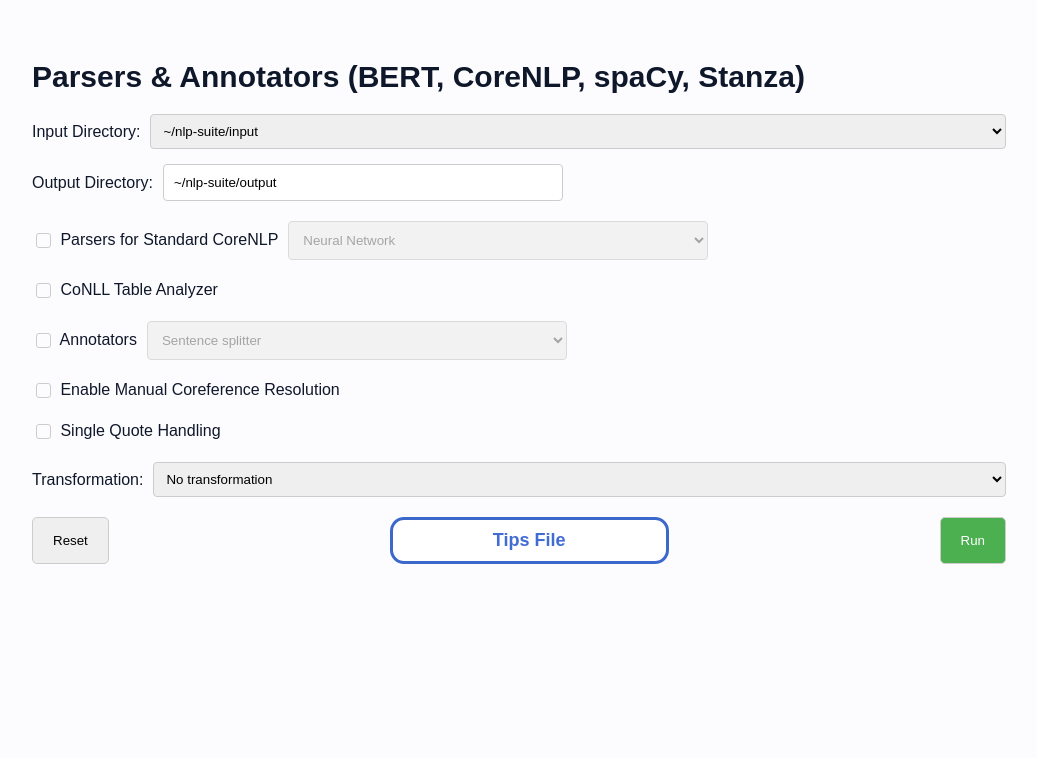
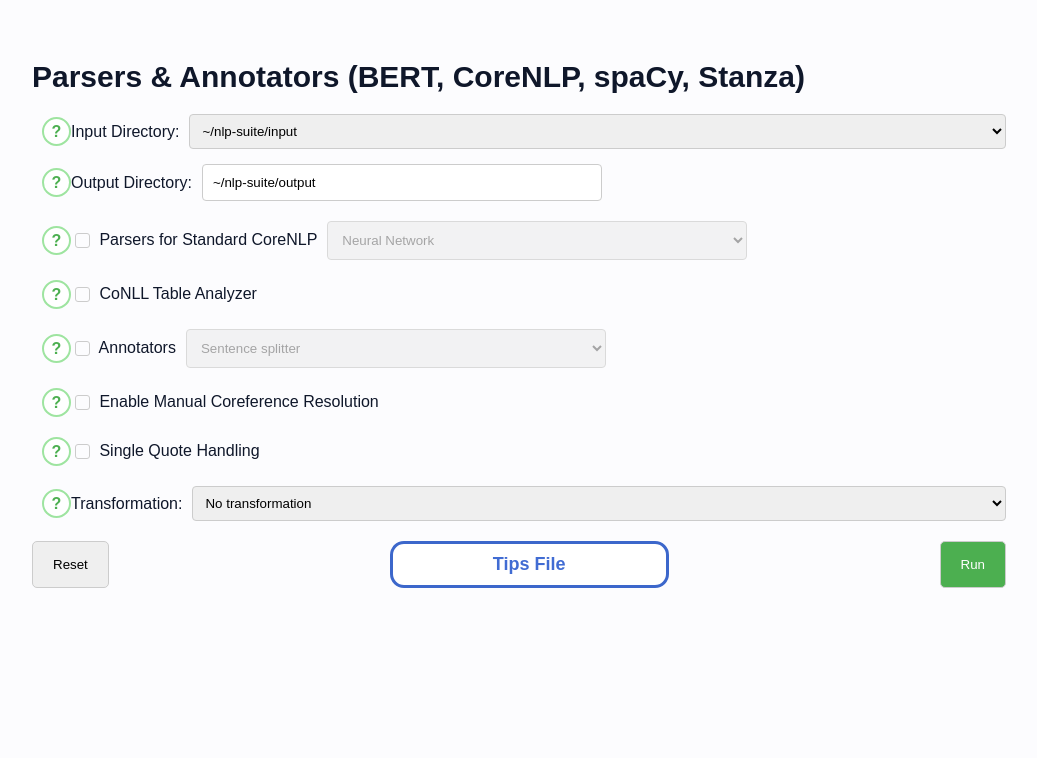
Before and after one commit to NLP-Suite/nlp-suite-ui, a Django app: template templates/parsers_annotators.html in a window 1280 px wide. Shown: the part 66-824 px from the top of the page, without its empty margins (116-1153 px from the left). Before the commit the page ends 630 px from the top, so only its background shows below. Run offline with Django 4.2, Linux system fonts and the light colour scheme; the template is opened without the code that fills it, so the values that code supplies are empty; some libraries are stand-ins or nearby versions.

Commit message:
added tooltips for document statistics and parsers annotators

```diff
--- a/templates/parsers_annotators.html
+++ b/templates/parsers_annotators.html
@@ -9,6 +9,11 @@
 
         {% csrf_token %}
         <div class="form-row">
+            <span class="tooltip">
+                <span class="tooltiptext">
+                    In inputDirectory the script expects a single txt file or a directory containing a set of txt files.
+                </span>
+            </span>
             <label for="inputDirectory">Input Directory:</label>
             <select name="inputDirectory" id="inputDirectory">
                 <option value="~/nlp-suite/input" selected>~/nlp-suite/input</option>
@@ -17,6 +22,11 @@
         </div>
 
         <div class="form-row" style="margin-bottom: 20px;">
+            <span class="tooltip">
+                <span class="tooltiptext">
+                    In outputDirectory the algorithms will produce different file types: txt-format copies of the same input txt files for co-reference, csv files (HTML for gender annotator), and different types of visuals, from Bar charts to utey flowcharts.
+                </span>
+            </span>
             <label for="outputDirectory">Output Directory:</label>
             <input type="text" name="outputDir" value="~/nlp-suite/output" style="width: 100%; max-width: 400px; padding: 10px;" />
         </div>
@@ -35,11 +45,25 @@
 
         <!-- Parsers and annotators options -->
         <div class="form-row" style="margin-bottom: 20px;">
+            <span class="tooltip">
+                <span class="tooltiptext">
+                    Please, tick the checkbox if you wish to use Stanford CoreNLP parser. The parser will produce a CoNLL table (CoNLL U format).<br>
+                    The Stanford CoreNLP CoNLL table is the basis of many of the NLP analyses: noun & verb analysis, function words, clause analysis, query CoNLL.<br>
+                </span>
+            </span>
             <label>
                 <input type="checkbox" id="parsers_var" name="parser_var">
                 Parsers for Standard CoreNLP
             </label>
             <select id="parser_menu_var" name="parser_menu_var" style="width: 100%; max-width: 420px; padding: 10px;">
+                <span class="dropdown">
+                <span class="dropdowntext">
+                    For Stanford CoreNLP you have a choice between two types of parsers:<br>
+                    1. the recommended default Probabilistic Context Free Grammar (PCFG) parser;<br>
+                    2. a Neural-network dependency parser.<br>
+                    The neural network approach is more accurate but much slower.<br>
+                </span>
+                </span>
                 <option value="Neural Network">Neural Network</option>
                 <option value="PCFG (Probabilistic Context Free Grammar)">PCFG (Probabilistic Context Free Grammar)</option>
             </select>
@@ -47,6 +71,11 @@
 
         <!-- CoNLL Table Analyzer -->
         <div class="form-row" style="margin-bottom: 20px;">
+            <span class="tooltip">
+                <span class="tooltiptext">
+                    Please, tick the checkbox if you want to open the CoNLL table analyzer to analyze the Stanford CoreNLP parser results contained in the CoNLL table.
+                </span>
+            </span>
             <label>
                 <input type="checkbox" id="conll-table-analyzer" name="CoNLL_table_analyzer_var">
                 CoNLL Table Analyzer
@@ -55,6 +84,11 @@
 
         <!-- Annotators section -->
         <div class="form-row" style="margin-bottom: 20px;">
+            <span class="tooltip">
+                <span class="tooltiptext">
+                    Please, using the dropdown menu, select one of the many other annotators available. Click the Tips File for more information.
+                </span>
+            </span>
             <label>
                 <input type="checkbox" id="annotators_var" name="annotators_var">
                 Annotators
@@ -84,6 +118,11 @@
 
         <!-- Manual coreference resolution option -->
         <div class="form-row" style="margin-bottom: 20px;">
+            <span class="tooltip">
+                <span class="tooltiptext">
+                    Please, tick the checkbox if you wish to resolve manually cases of unresolved or wrongly resolved coreferences. MANUAL EDITING REQUIRES A LOT OF MEMORY SINCE BOTH ORIGINAL AND CO-REFERENCED FILE ARE BROUGHT IN MEMORY. DEPENDING UPON FILE SIZES, YOU MAY NOT HAVE ENOUGH MEMORY FOR THIS STEP.
+                </span>
+            </span>
             <label for="manual-coref">
                 <input type="checkbox" id="manual_Coref" name="manual_Coref">
                 Enable Manual Coreference Resolution
@@ -92,6 +131,11 @@
 
         <!-- Single Quote Handling -->
         <div class="form-row" style="margin-bottom: 20px;">
+            <span class="tooltip">
+                <span class="tooltiptext">
+                    The CoreNLP QUOTE annotator extracts quotes from text and attributes the quote to the speaker. The default CoreNLP parameter is DOUBLE quotes. If you want to process both DOUBLE and SINGLE quotes, please tick the checkbox.
+                </span>
+            </span>
             <label for="single-quote">
                 <input type="checkbox" id="single-quote" name="single_quote">
                 Single Quote Handling
@@ -100,6 +144,11 @@
 
         <!-- Transformation options -->
         <div class="form-row">
+            <span class="tooltip">
+                <span class="tooltiptext">
+                    Select the type of data transformation you wish to apply in plotting charts. All charts involving multiple documents are automatically normalized by document size.
+                </span>
+            </span>
             <label for="dataTransformation">Transformation:</label>
             <select id="dataTransformation" name="dataTransformation">
                 <option value="No transformation">No transformation</option>
```
Also changed, not shown: templates/document_statistics.html (+29 -0 lines).
